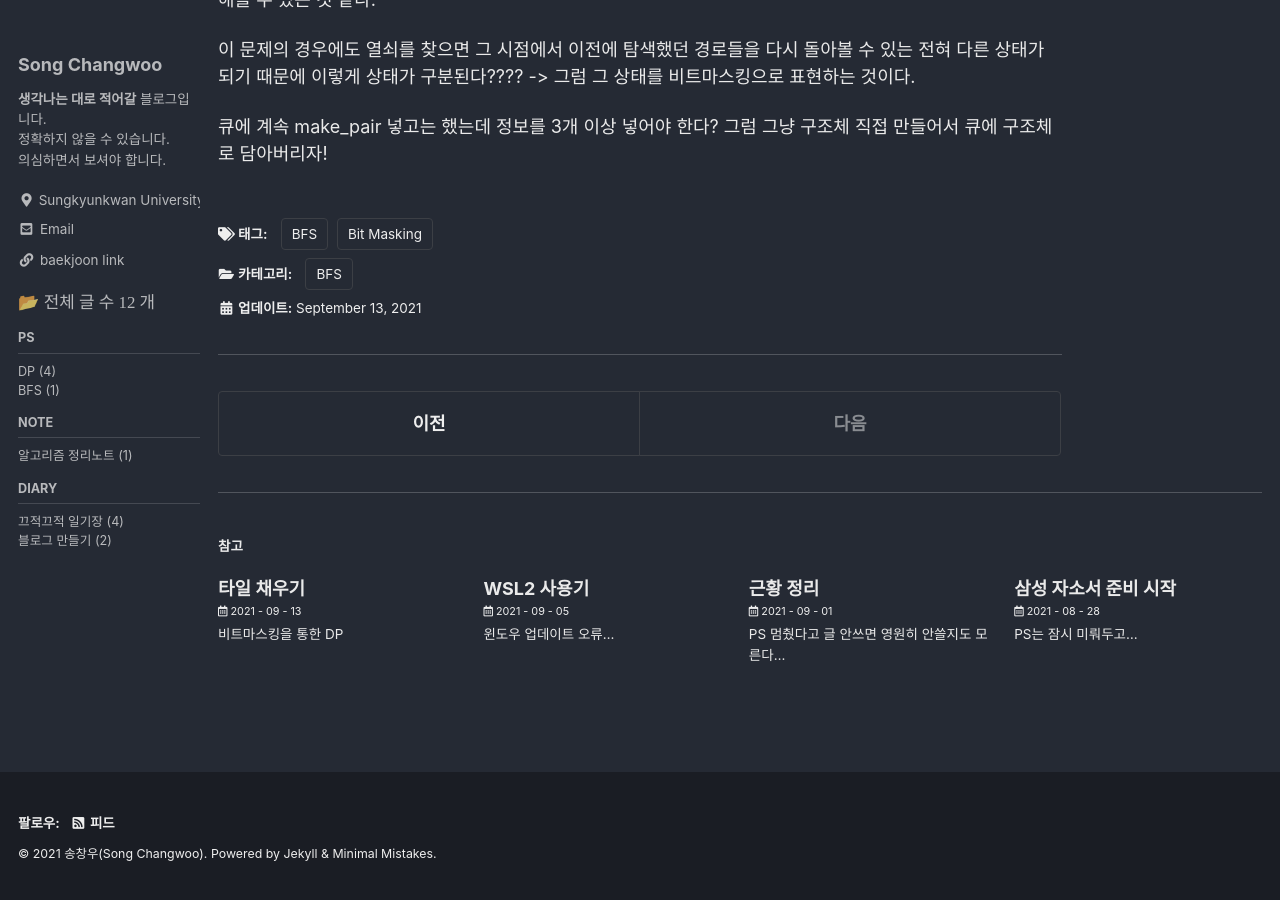
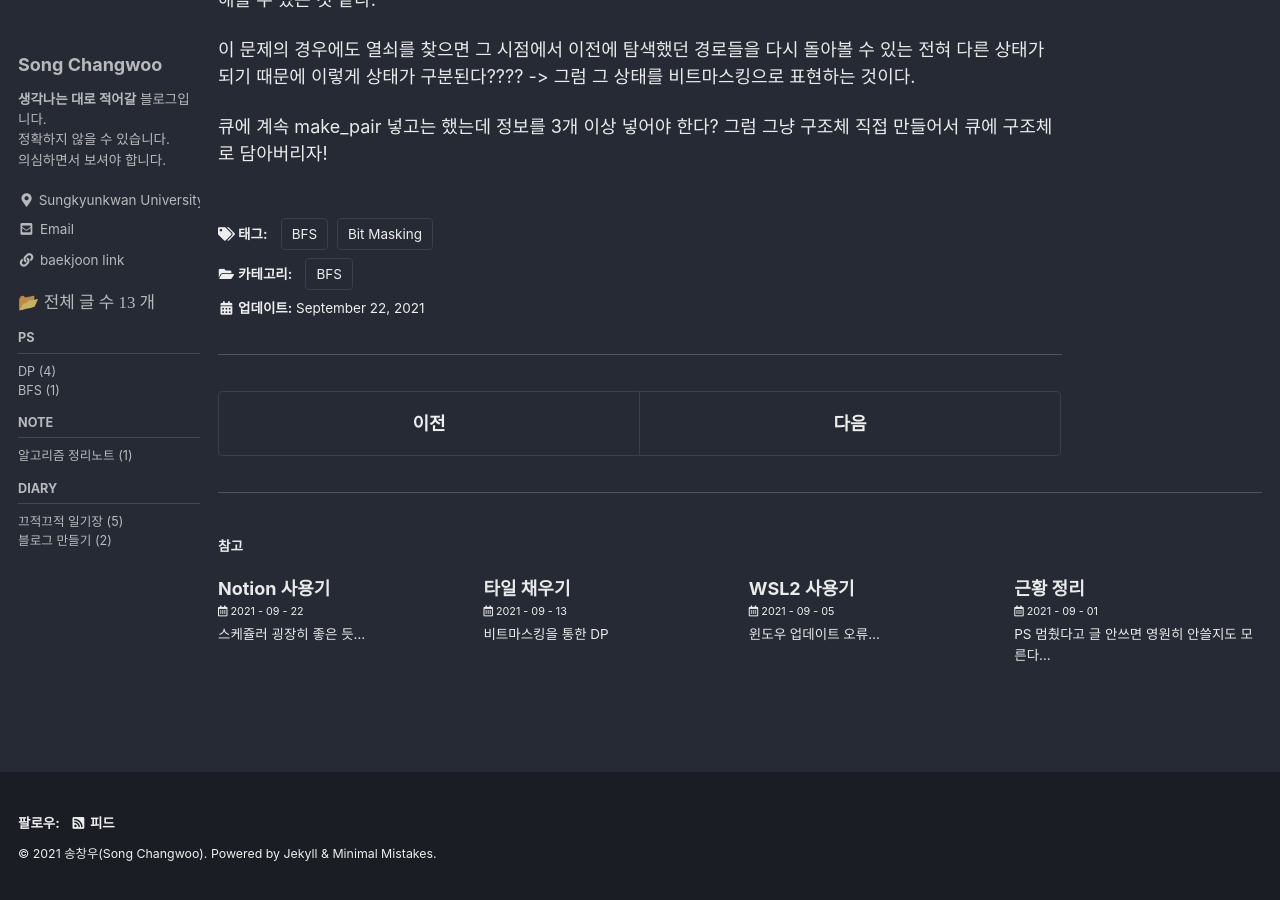
Before and after one commit to IsIthappy/IsIthappy.github.io, a Jekyll site: the page built from _posts/2021-09-22-bfs1.md, in a window 1280 px wide and 900 px high, scrolled down 3125 px. Built offline with Jekyll 4.4.1, drawn with Linux system fonts in a browser that asks for light colours; cached includes are drawn as plain includes; part of the change alters nothing that is shown.

Commit message:
diary5 post

```diff
--- a/_posts/2021-09-22-bfs1.md
+++ b/_posts/2021-09-22-bfs1.md
@@ -6,7 +6,7 @@ categories:
     - BFS
 tags:
     - [BFS, Bit Masking]
-last_modified_at: 2021-09-13
+last_modified_at: 2021-09-22
 ---
 # 달이 차오른다 가자!
 1. **달이 차오른다 가자! 문제의 이해**
--- /dev/null
+++ b/_posts/2021-09-22-diary5.md
@@ -0,0 +1,18 @@
+---
+title: "Notion 사용기"
+excerpt: "스케쥴러 굉장히 좋은 듯..."
+
+categories:
+    - Diary
+tags:
+    - [Diary]
+last_modified_at: 2021-09-22
+---
+
+# Notion 사용기
+
+과제도 나오고... 주간 단위로 해야할 것도 계속 바뀌고 단순히 과제로만 끝나는게 아니라 복습해야 할 것들도 있고 기타 등등 일정 관리가 빠듯해서 뭔가 방법이 필요하다 싶었다.
+
+맨날 포스트잇에 하루 단위로 계획하고 sticky 메모장에 자질구레하게 이것저것 적어놓으니까 주간 단위로 내가 뭘 했는지 파악하기가 힘들었다. 계속 뭐 해야되지 뭐 해야되지 뭐 해야되지 생각해야해서 신경이 엄청 쓰였다.
+
+그래서! 저번에 써볼려고 했다가 때려친 notion을 단순히 스케쥴러로만 일단 써볼려고 다시 이것저것 찾아봤다. 템플릿이 굉장히 많아서 나한테 맞는거 겨우 찾고 이것저것 바꿔보니 일단 스케쥴러로만 쓰기엔 적당히 좋은 것 같다. 일정 관리하기 되게 편하네
```
